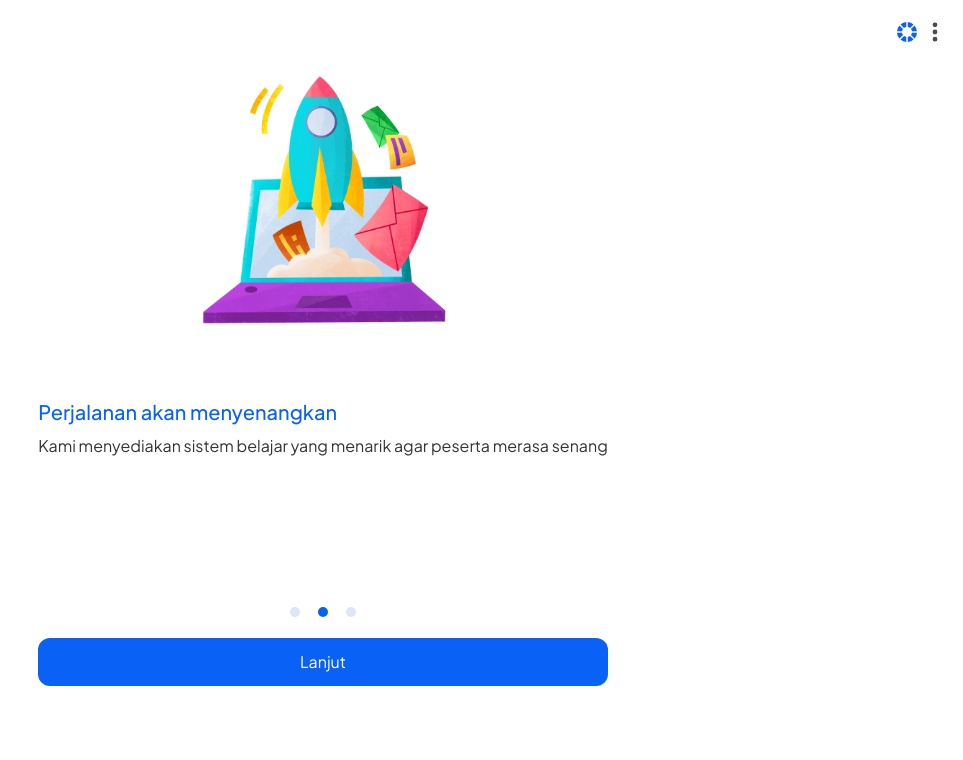
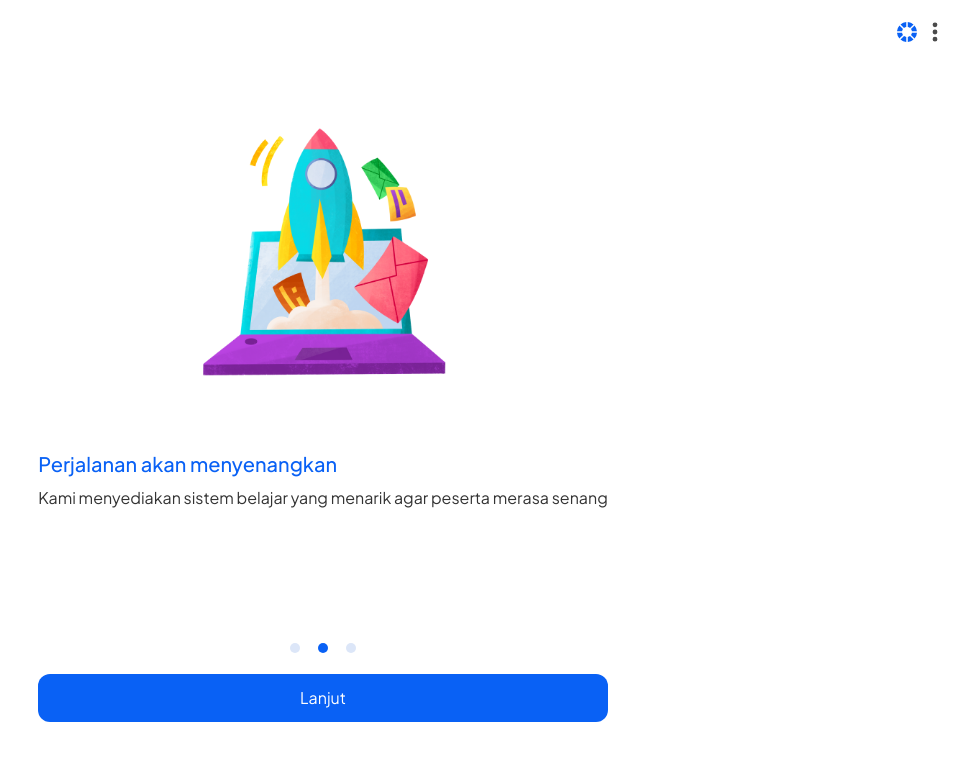
Before and after one commit to Sumini1/quizz, a React (Vite) app: page /screen2 in a window 1280 px wide. Shown: the top 760 px of the page, without its empty margins (317-1280 px from the left). Built offline with nearby package versions, Linux system fonts and the light colour scheme.

Commit message:
update home

```diff
--- a/src/pages/Home/index.jsx
+++ b/src/pages/Home/index.jsx
@@ -9,7 +9,7 @@ const Home = () => {
   return (
     <div className="flex flex-col min-h-screen items-center justify-center">
       {/* Slider */}
-      <div className="w-full max-w-screen-lg -mt-5 flex flex-col items-center relative">
+      <div className="w-full max-w-screen-lg mt-10 flex flex-col items-center relative">
         <img
           src="/logoquiz.png"
           alt="Logo 1"
@@ -59,7 +59,7 @@ const Home = () => {
         </p>
 
         {/* Navigasi */}
-        <div className="flex space-x-2 mt-20 items-center mx-auto">
+        <div className="flex space-x-2 mt-28 items-center mx-auto">
           <GoDotFill className={getDotClass(0)} />
           <GoDotFill className={getDotClass(1)} />
           <GoDotFill className={getDotClass(2)} />
--- a/src/pages/onBoarding/Screen2.jsx
+++ b/src/pages/onBoarding/Screen2.jsx
@@ -9,7 +9,7 @@ const Screen2 = () => {
   return (
     <div className="flex flex-col min-h-screen items-center justify-center">
       {/* Slider */}
-      <div className="w-full max-w-screen-lg -mt-16 selection: ">
+      <div className="w-full max-w-screen-lg mt-6 selection: ">
         <div className="flex justify-center w-full p-5">
           <img
             src="/quiz2.png"
@@ -28,7 +28,7 @@ const Screen2 = () => {
           Kami menyediakan sistem belajar yang menarik agar peserta merasa
           senang
         </p>
-        <div className="flex mt-36 mb-4 text-xl gap-2 items-center mx-auto">
+        <div className="flex mt-32 mb-4 text-xl gap-2 items-center mx-auto">
           <GoDotFill className={getDotClass(0)} />
           <GoDotFill className={getDotClass(1)} />
           <GoDotFill className={getDotClass(2)} />
--- a/src/pages/onBoarding/Screen3.jsx
+++ b/src/pages/onBoarding/Screen3.jsx
@@ -27,14 +27,14 @@ const Screen3 = () => {
 
       {/* Teks informasi */}
       <div className="flex flex-col justify-center items-center mx-auto p-5 ">
-        <h2 className="text-xl font-semibold   mb-2">
+        <h2 className="text-xl font-semibold  -mt-3 mb-2">
           Belajar Islam dan Bahasa Arab Sesuai Keinginanmu
         </h2>
         <p className="text-md mb-6 ">
           Mau belajar dari dasar ? Ingin memperdalam berbagai cabang ilmu islam
           seperti Fiqh Syafi’i ? atau mau memilih belajar tingkat lanjut ?
         </p>
-        <div className="flex  mt-5  mb-4 text-xl">
+        <div className="flex  mt-7  mb-4 text-xl">
           <GoDotFill className={getDotClass(0)} />
           <GoDotFill className={getDotClass(1)} />
           <GoDotFill className={getDotClass(2)} />
```
